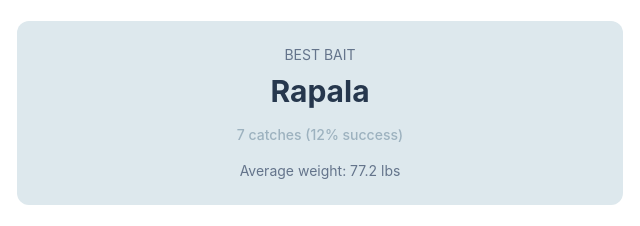
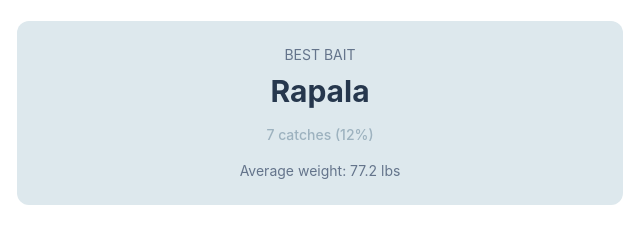
Before and after one commit to henrike-nel/boa-vida-fish-forecast, a website: page index.html in a window 1280 px wide. Shown: the part 1202-1428 px from the top of the page, 320-960 px from the left. Drawn offline with nearby package versions, Linux system fonts and the light colour scheme.

Commit message:
Removing success

```diff
--- a/index.html
+++ b/index.html
@@ -1191,7 +1191,7 @@
                         recommendations.topBait ? React.createElement('div', {
                             key: 'stats',
                             className: "inline-flex items-center justify-center px-3 py-1 bg-accent/10 text-accent rounded-full text-sm font-medium"
-                        }, `${recommendations.topBait[1].count} catches (${recommendations.topBait[1].percentage.toFixed(0)}% success)`) : null,
+                        }, `${recommendations.topBait[1].count} catches (${recommendations.topBait[1].percentage.toFixed(0)}%)`) : null,
                         recommendations.topBait ? React.createElement('div', {
                             key: 'avg',
                             className: "text-sm text-muted mt-3"
@@ -1339,7 +1339,7 @@
                         recommendations.topTime ? React.createElement('div', {
                             key: 'stats',
                             className: "inline-flex items-center justify-center px-3 py-1 bg-accent/10 text-accent rounded-full text-sm font-medium"
-                        }, `${recommendations.topTime[1].count} catches (${recommendations.topTime[1].percentage.toFixed(0)}% success)`) : null
+                        }, `${recommendations.topTime[1].count} catches (${recommendations.topTime[1].percentage.toFixed(0)}%)`) : null
                     ])),
 
                     recommendations.allTimes.length > 1 && React.createElement('div', {
@@ -1431,7 +1431,7 @@
                             },                                 recommendations.topMoon ? React.createElement('div', {
                                 key: 'stats',
                                 className: "inline-flex items-center justify-center px-3 py-1 bg-true-navy/10 text-true-navy rounded-full text-sm font-medium"
-                            }, `${recommendations.topMoon[1].percentage.toFixed(0)}% success`) : null)
+                            }, `${recommendations.topMoon[1].percentage.toFixed(0)}%`) : null)
                         ])),
 
                         // Tide State
@@ -1471,7 +1471,7 @@
                             },                                 recommendations.topTide ? React.createElement('div', {
                                 key: 'stats',
                                 className: "inline-flex items-center justify-center px-3 py-1 bg-true-navy/10 text-true-navy rounded-full text-sm font-medium"
-                            }, `${recommendations.topTide[1].percentage.toFixed(0)}% success`) : null)
+                            }, `${recommendations.topTide[1].percentage.toFixed(0)}%`) : null)
                         ])),
 
                         // Weather
```
